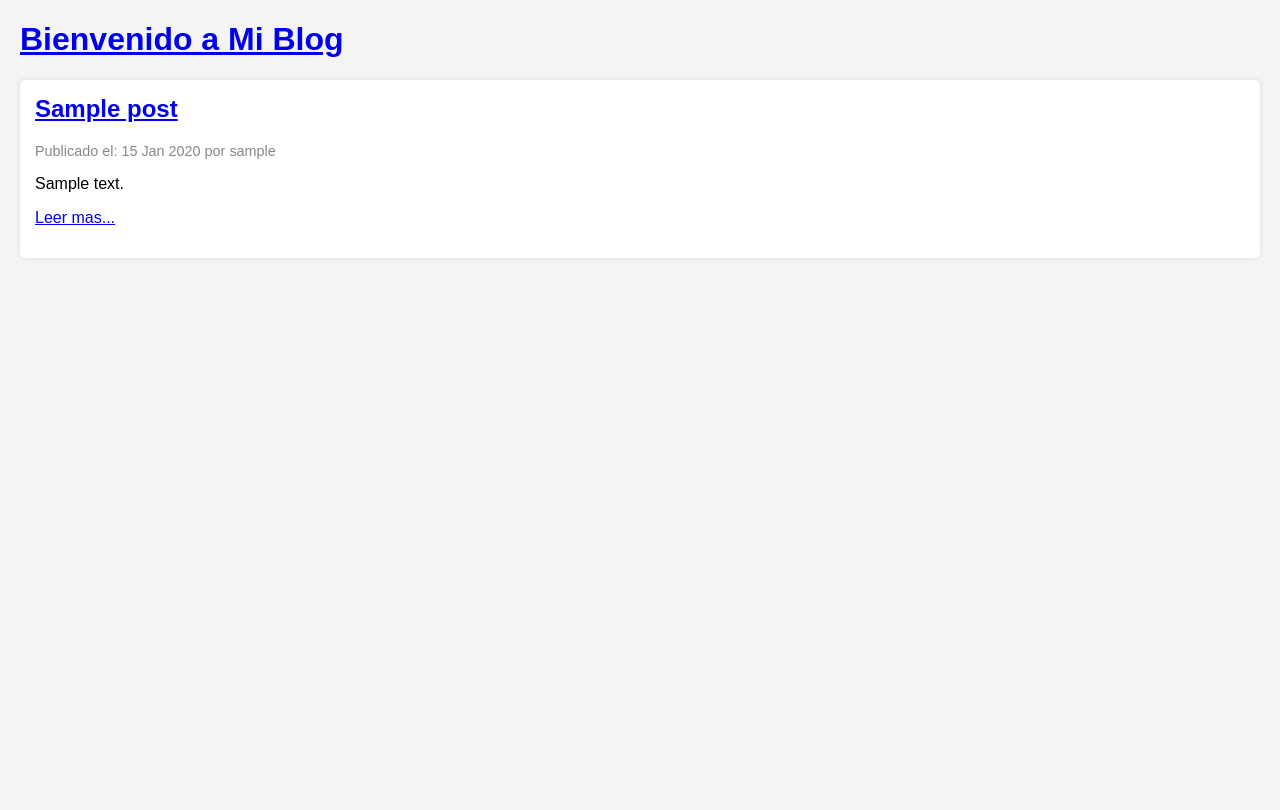
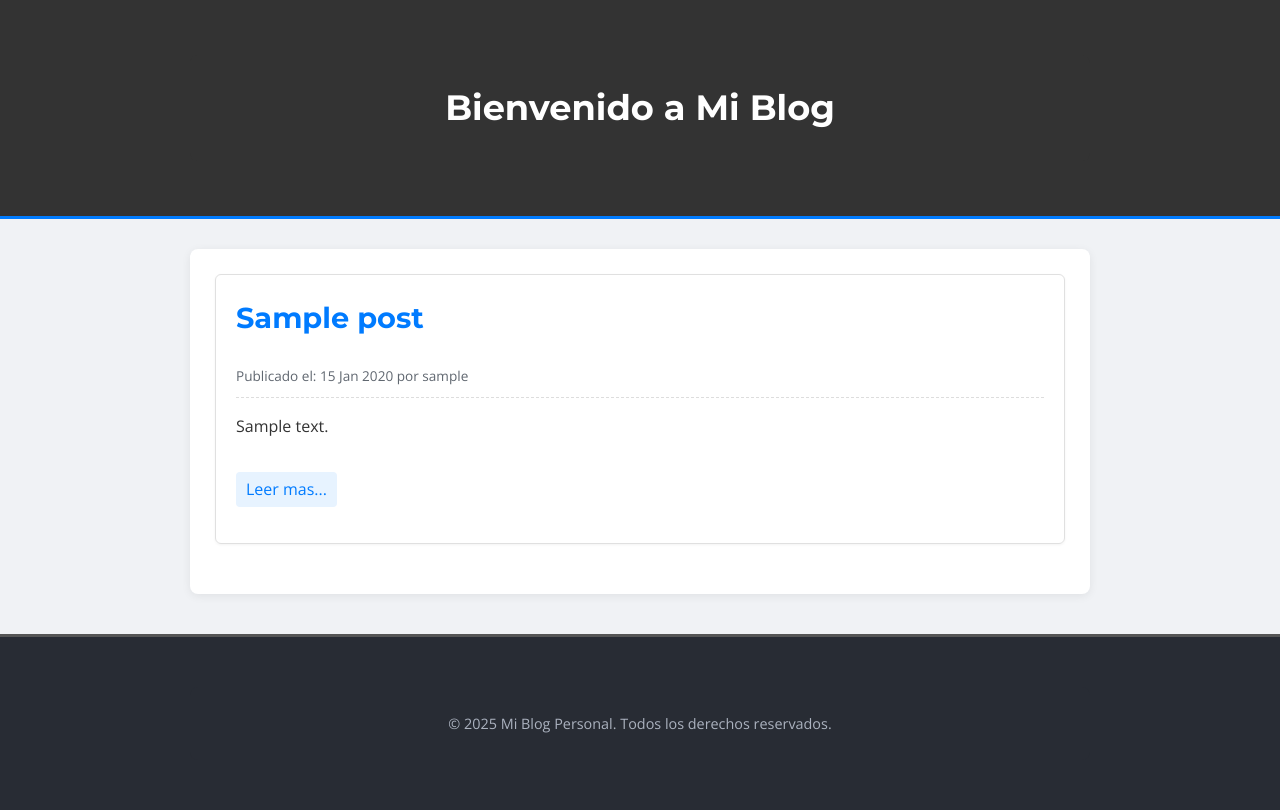
Before and after one commit to DermisZabala/personal-blog-django, a Django app: template blog/templates/blog/post_list.html in a window 1280 px wide. Before the commit the page ends 225 px from the top, so only its background shows below. Run offline with Django 3.2, Linux system fonts and the light colour scheme; the template is opened without the code that fills it: most values are stand-ins (such as "Sample title", 1, 10 or a date in 2020).

Commit message:
Actualizaciones: implementar el estilo CSS inicial para el diseño del blog, la tipografía, el encabezado, el pie de página y la presentación de las publicaciones.

```diff
--- /dev/null
+++ b/blog/static/blog/style.css
@@ -0,0 +1,176 @@
+body{
+    font-family: 'Open Sans', sans-serif;; /* tipo de letra para todo el texto */
+    margin: 0; /* quita margenes por defecto del navegaro alrededor del cuerpo */
+    padding: 0; /* quita rellenos por defecto */
+    background-color: #f0f2f5; /* color de fondo gris claro para toda la pagina */
+    color: #333; /* color de texto principal (oscuro) */
+    line-height: 1.6; /* espacio entre lineas de texto para mejora legibilidad */
+}
+
+h1, h2, h3, h4, h5, h6{
+    font-family: 'Montserrat', sans-serif;
+    color: #1c1e21;
+    font-weight: 700;
+}
+
+.container{
+    max-width: 850px; /* ancho maximo del contenedor principal del contenido */
+    margin: 30px auto; /* 30px arriba/abajo, 'auto' a los lados para centrarlo */
+    padding: 25px; /* espacio interno dentro del contenedor */
+    background-color: #ffffff; /* fondo blanco para el area del contenido */
+    border-radius: 8px; /* bordes redondeados */
+    box-shadow: 0 2px 10px rgba(0,0,0,0.07); /* sombra suave alrededor de contenedor */
+}
+
+/* ... estilo cabecera ... */
+.site-header{
+    background-color: #333;
+    color: #fff;
+    padding: 25px 0;
+    border-bottom: 3px solid #007bff;
+}
+
+.header-container{
+    background-color: #333;
+    color: #fff;
+    box-shadow: none;
+}
+
+.site-title{
+    margin: 0;
+    font-size: 2.2em;
+    text-align: center;
+}
+
+.site-title a{
+    color: #fff;
+    text-decoration: none;
+    transition: color .3s ease-in-out;
+}
+
+.site-title a:hover{
+    color: #007bff;
+}
+
+h1 a{
+    text-decoration: none;
+    color: #1c1e21;
+}
+
+h2{
+    color: #1c1e21; /* color oscuro para los encabezados h1 y h2 */
+}
+
+h1{
+    text-align: center; /* centra el texto del encabezado h1 */
+    margin-bottom: 30px; /* espacio debajo del h1 */
+}
+
+.post{
+    margin-bottom: 25px; /* espacio debajo de cada caja de post de la lista */
+    padding: 20px; /* espacio interno dentro de cada caja de post */
+    border: 1px solid #e0e0e0; /* borde gris claro alrededor de cada post */
+    border-radius: 6px; /* bordes redondeados para cada caja del post */
+    transition: box-shadow 0.3s ease-in-out, transform 0.3s ease-in-out; /* Para una transición suave */
+    box-shadow: 0 1px 3px rgba(0,0,0,0.05); /* (una sombra base muy sutil si quieres) */
+}
+
+.post:hover{
+    box-shadow: 0 5px 15px rgba(0,0,0,.1);
+    transform: translateY(-5px); /* mueve la tarjeta ligeramente hacia arriba*/
+}
+
+.post h2{
+    margin-top: 0; /* quita el margen superior del h2 dentro de un .post */
+    font-size: 1.8em; /* tama;o de fuente para el titulo */
+}
+
+.post h2 a{
+    text-decoration: none; /* quita el subrayado por defecto de los enlaces */
+    color: #007bff; /* color azul para el titulo del post */
+    transition: color .3s, text-decoration 3s;
+}
+
+.post h2 a:hover{
+    text-decoration: underline; /* agrega un subrayado cuando el raton pasa por encima del titulo */
+    color: #0056b3; /* agrega un color azul mas oscuro cuando el raton pasa por encima */
+}
+
+.post-meta{
+    color: #606770; /* color gris para los metadatos */
+    font-size: 0.85em; /* tama;o de fuente mas peque;o */
+    margin-bottom: 15px; /* espacio inferior */
+    border-bottom: 1px dashed #ddd; /* dashed para linea punteada debajo */
+    padding-bottom: 10px;
+}
+
+.post-content{
+    margin-top: 15px; /* espacio arriba del contenido del post */
+}
+
+.back-link{
+    display: inline-block; /* para que padding y margin funcionen bien */
+    margin-bottom: 20px;
+    padding: 8px 15px;
+    background-color: #e7f3ff; /* fondo azul claro */
+    border-radius: 4px;
+    transition: background-color 0.3s;
+}
+
+.back-link a{
+    text-decoration: none;
+    color: #007bff; /* texto azul */
+    font-weight: bold;
+}
+
+.back-link:hover{ background-color: #cce5ff; }
+.back-link a:hover{ text-decoration: underline; }
+
+hr{ /* estilos para la linea horizontal <hr> */
+    border: 0;
+    height: 1px;
+    background-color: #ddd;
+    margin: 25px 0;
+}
+
+.leer-mas{
+    display: inline-block;
+    padding: 5px 10px;
+    background-color: #e7f3ff;
+    border-radius: 4px;
+    transition: background-color 0.3s;
+}
+
+.leer-mas a{
+    text-decoration: none;
+    color: #007bff; /* texto azul */
+    transition: font-weight 0.3s;
+}
+
+.leer-mas:hover{ background-color: #cce5ff; }
+.leer-mas a:hover{
+    text-decoration: underline;
+    font-weight: bold;
+}
+
+/* ... style footer ... */
+
+.site-footer-main{
+    background-color: #282c34;
+    color: #abb2bf;
+    padding: 20px 0;
+    text-align: center;
+    font-size: 0.9em;
+    margin-top: 40px;
+    border-top: 3px solid #555;
+}
+
+.site-footer-main .container{
+    background-color: #282c34;
+    color: #abb2bf;
+    box-shadow: none;
+}
+
+.site-footer-main p{
+    margin: 0;
+}
--- a/blog/templates/blog/post_list.html
+++ b/blog/templates/blog/post_list.html
@@ -1,44 +1,47 @@
+{% load static %}
 <!DOCTYPE html>
 <html lang="en">
 <head>
+    <link rel="preconnect" href="https://fonts.googleapis.com">
+    <link rel="preconnect" href="https://fonts.gstatic.com" crossorigin>
+    <link href="https://fonts.googleapis.com/css2?family=Montserrat:ital,wght@0,100..900;1,100..900&display=swap" rel="stylesheet">
+    <link rel="preconnect" href="https://fonts.googleapis.com">
+    <link rel="preconnect" href="https://fonts.gstatic.com" crossorigin>
+    <link href="https://fonts.googleapis.com/css2?family=Montserrat:ital,wght@0,100..900;1,100..900&family=Open+Sans:ital,wght@0,300..800;1,300..800&display=swap" rel="stylesheet">
+
     <meta charset="UTF-8">
     <meta name="viewport" content="width=device-width, initial-scale=1.0">
     <title>Mi blog</title>
-    <style>
-        body{
-            font-family: sans-serif;
-            margin: 20px;
-            background-color: #f4f4f4;
-        }
-        .post{
-            background-color: #fff;
-            margin-bottom: 20px;
-            padding: 15px;
-            border-radius: 5px;
-            box-shadow: 0 0 5px rgba(0,0,0,0.1);
-        }
-        .post h2{
-            margin-top: 0;
-        }
-        .post .date{
-            color: #888;
-            font-size: 0.9em;
-        }
-    </style>
+    <link rel="stylesheet" href="{% static 'blog/style.css' %}">
 </head>
 <body>
-    <a href="{% url 'blog:post_list' %}"><h1>Bienvenido a Mi Blog</h1></a>
+    <header class="site-header">
+        <div class="container header-container">
+            <h1 class="site-title"><a href="{% url 'blog:post_list' %}">Bienvenido a Mi Blog</a></h1>
+            {# Aquí podríamos añadir un menú de navegación en el futuro #}
+            {# <nav>...</nav> #}
+        </div>
+    </header>
+    <div class="container main-content">
         {% if posts %}
             {% for post in posts %}
                 <div class="post">
                     <h2><a href="{% url 'blog:post_detail' pk=post.pk %}">{{ post.title }}</a></h2>
-                <p class="date">Publicado el: {{ post.published_date|date:"d M Y" }} por {{ post.author.username }}</p>
+                    <p class="post-meta">Publicado el: {{ post.published_date|date:"d M Y" }} por {{ post.author.username }}</p>
+                    <div class="post-content">
                         <p>{{ post.content|truncatewords:30|linebreaks }}</p>
-                <p><a href="{% url 'blog:post_detail' pk=post.pk %}">Leer mas...</a></p>
+                    </div>
+                    <p class="leer-mas"><a href="{% url 'blog:post_detail' pk=post.pk %}">Leer mas...</a></p>
                 </div>
             {% endfor %}
         {% else %}
             <p>No hay posts publicados todavia. Vuelve pronto!!</p>
         {% endif %}
+    </div>
+    <footer class="site-footer-main">
+        <div class="container">
+            <p>© {% now "Y" %} Mi Blog Personal. Todos los derechos reservados.</p>
+        </div>
+    </footer>
 </body>
 </html>
```
Also changed, not shown: blog/templates/blog/post_detail.html (+24 -30 lines). Lines whose indentation alone changed are shown as unchanged.
